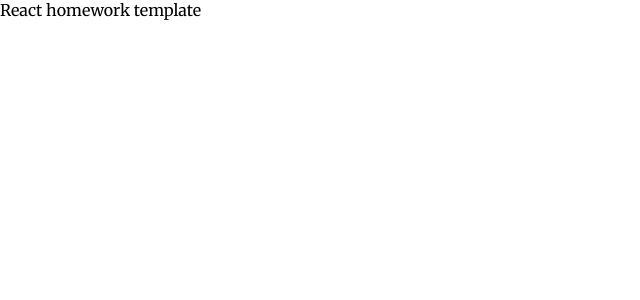
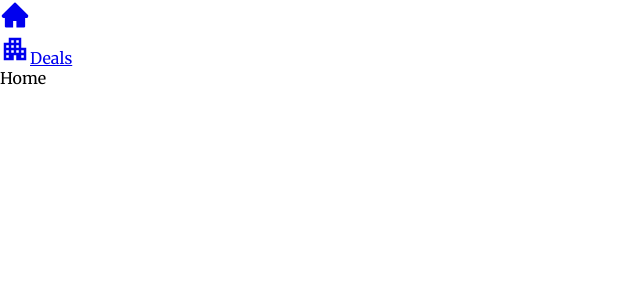
Before and after one commit to forckes/intership-frontend, a React (Create React App) app: page / in a window 1280 px wide. Shown: the top 300 px of the page, without its empty margins (0-640 px from the left). Built offline with nearby package versions, Linux system fonts and the light colour scheme.

Commit message:
connect router

```diff
--- a/src/components/App.tsx
+++ b/src/components/App.tsx
@@ -1,6 +1,7 @@
 import { FC } from 'react'
-import { Box } from './Box/Box'
+import { RouterProvider } from 'react-router-dom'
+import { router } from './router/router'
 
 export const App: FC = () => {
-	return <Box>React homework template</Box>
+	return <RouterProvider router={router} />
 }
```
